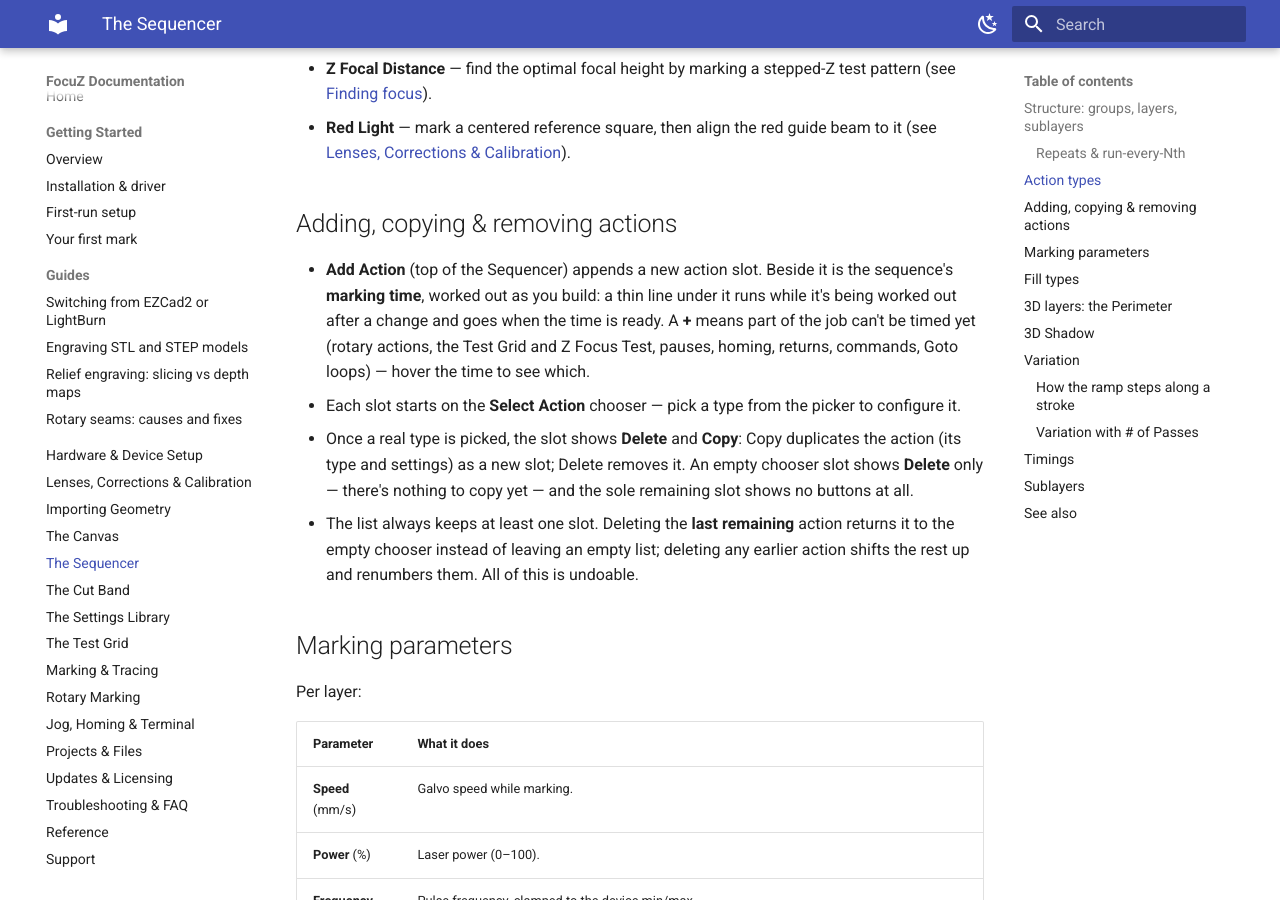
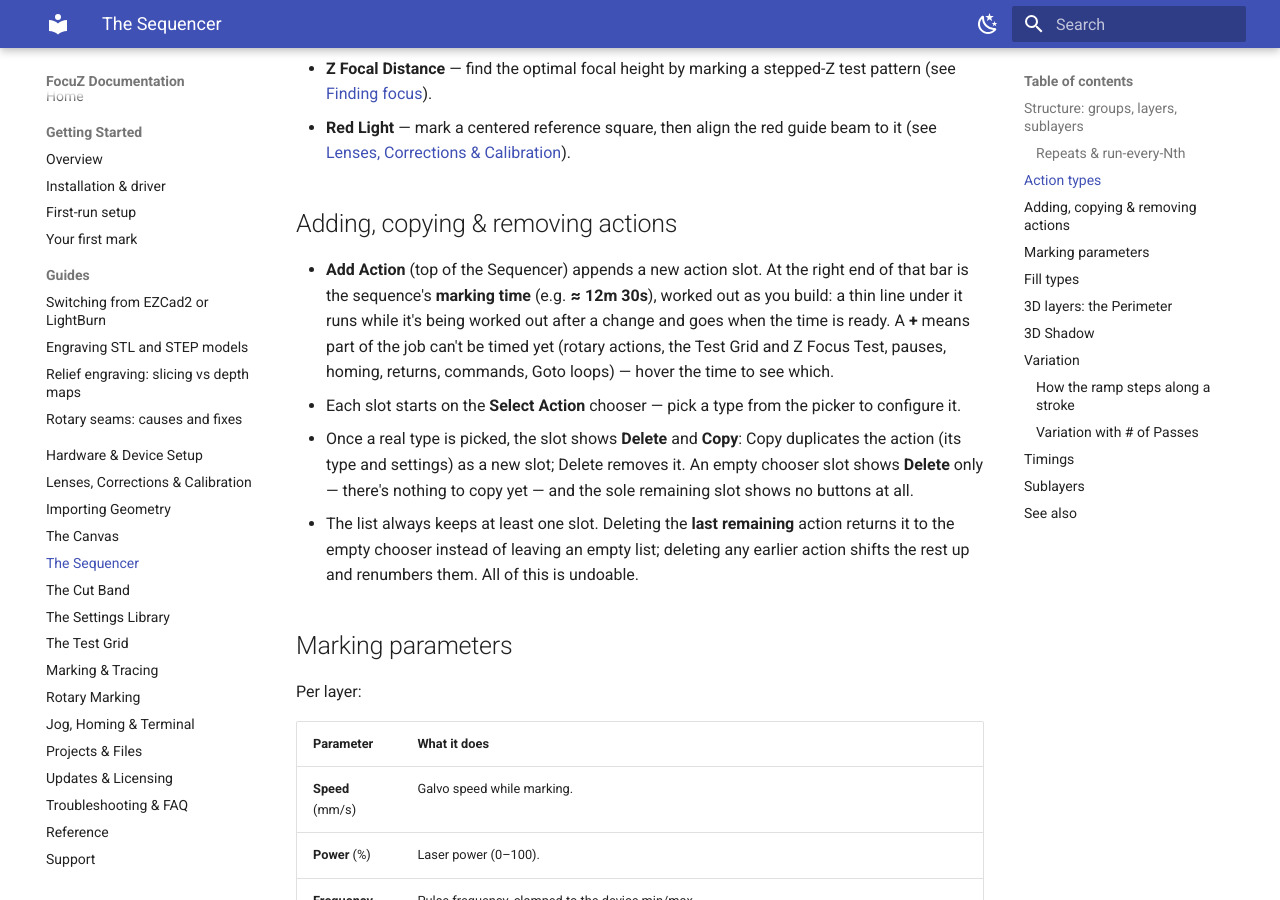
Before and after one commit to Lokahi-Shop/focuz-docs, an MkDocs documentation site: the page built from docs/sequencer.md, in a window 1280 px wide and 900 px high, scrolled down 3311 px. Built offline with MkDocs 1.6.1 and Material for MkDocs 9.7.7, drawn with Linux system fonts in a browser that asks for light colours.

Commit message:
Sequence time: right end of the bar, ≈ symbol
Co-Authored-By: Claude Opus 5.5 <noreply@anthropic.com>

```diff
--- a/docs/sequencer.md
+++ b/docs/sequencer.md
@@ -130,7 +130,7 @@ Listed in the order you'd normally work through them:
 
 ## Adding, copying & removing actions
 
-- **Add Action** (top of the Sequencer) appends a new action slot. Beside it is the sequence's **marking time**,
+- **Add Action** (top of the Sequencer) appends a new action slot. At the right end of that bar is the sequence's **marking time** (e.g. **≈ 12m 30s**),
   worked out as you build: a thin line under it runs while it's being worked out after a change and goes when the
   time is ready. A **+** means part of the job can't be timed yet (rotary actions, the Test Grid and Z Focus Test,
   pauses, homing, returns, commands, Goto loops) — hover the time to see which.
```
